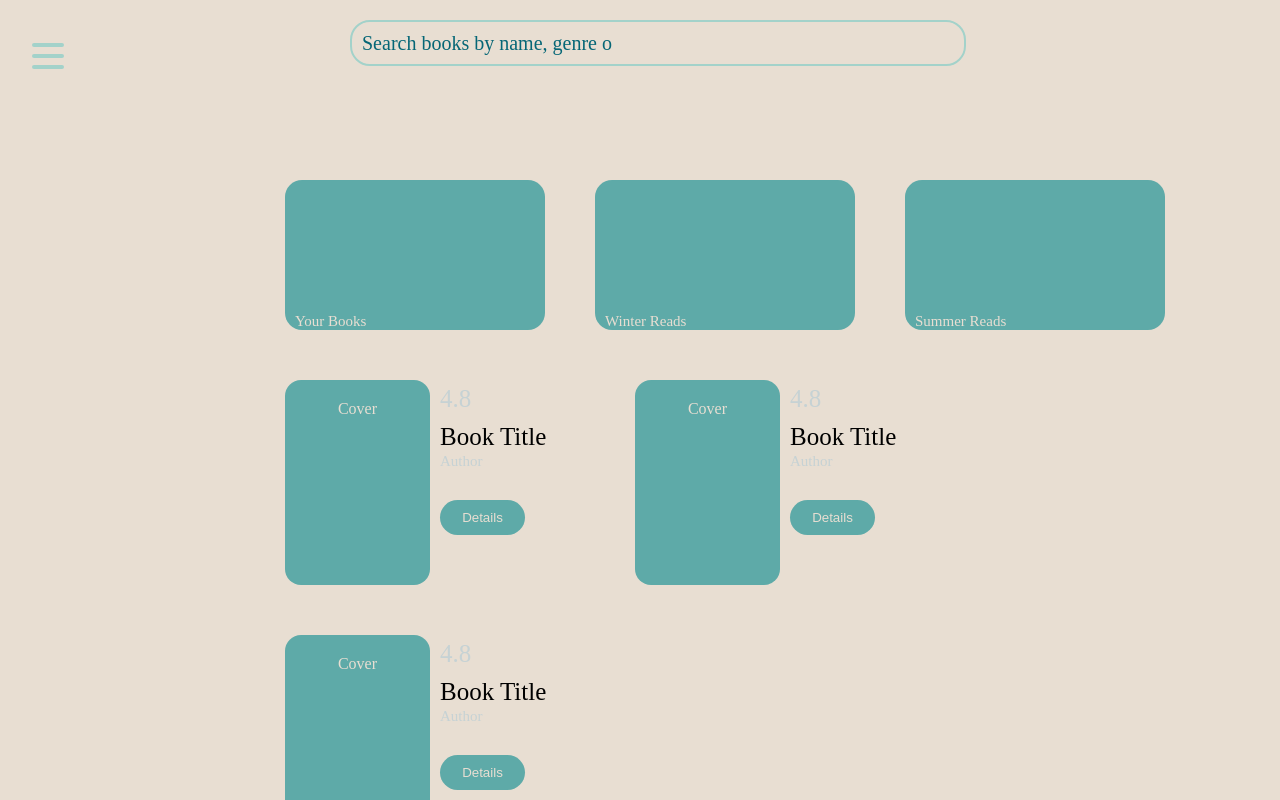
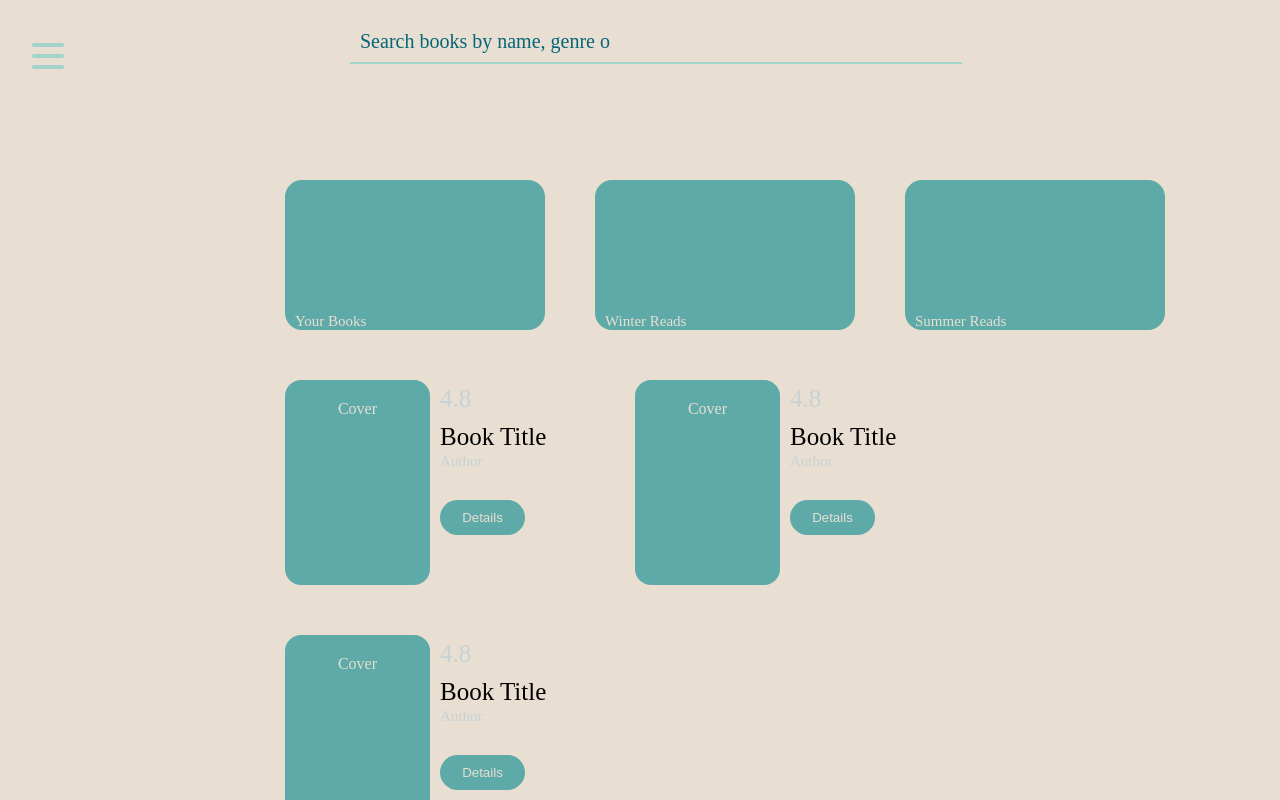
Before and after one commit to Nathan-Ballantyne/bookstore-v2, a React (Create React App) app: page / in a window 1280 px wide. Built offline with nearby package versions, Linux system fonts and the light colour scheme; a web font is replaced by a local one.

Commit message:
add outline boarder only to bottom

```diff
--- a/src/components/SearchBar/SearchBar.module.css
+++ b/src/components/SearchBar/SearchBar.module.css
@@ -5,8 +5,8 @@
     color: #056676;
     margin-left: 350px;
     margin-top: 20px;
-    border: 2px solid #a3d2ca;
-    border-radius: 20px;
+    border: none;
+    border-bottom: 2px solid #a3d2ca;
     background-color: #e8ded2;
     padding-left: 10px;
     width: 600px;
```
